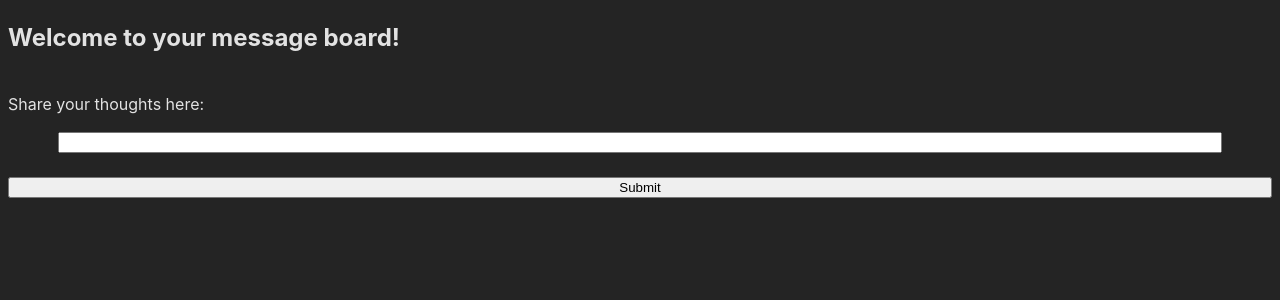
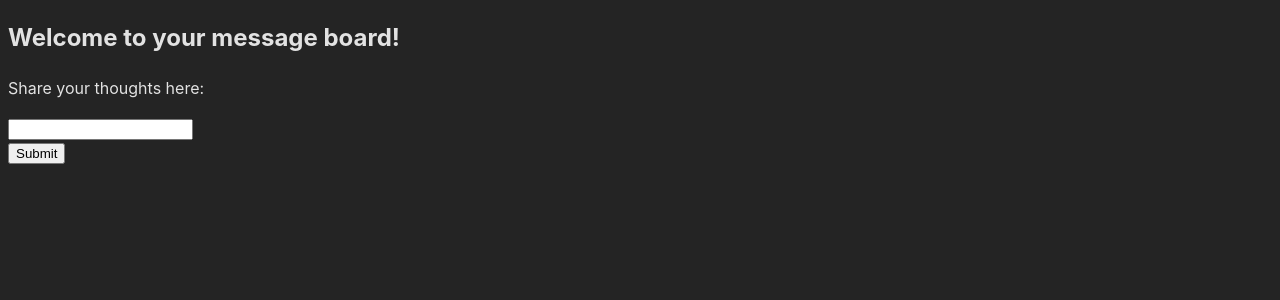
Before and after one commit to ntu7de/ReactMessageBoard, a React (Vite) app in the folder frontend/message-board-app/: page / in a window 1280 px wide. Shown: the top 300 px of the page. Built offline with nearby package versions, Linux system fonts and the light colour scheme.

Commit message:
small styling changes

```diff
--- a/frontend/message-board-app/src/components/MessageBoard.jsx
+++ b/frontend/message-board-app/src/components/MessageBoard.jsx
@@ -15,7 +15,7 @@ const MessageBoard = () => {
     return (
         <>
             <h2>Welcome to your message board!</h2>
-            <div className='input-container'>
+            {/* <div className='input-container'> */}
                 <p>Share your thoughts here: </p>
                 <input
                     type='text'
@@ -23,7 +23,7 @@ const MessageBoard = () => {
                     onChange={(e) => setMessage(e.target.value)}></input>
                 <br></br>
                 <button type='submit'>Submit</button>
-            </div>
+            {/* </div> */}
         </>
     )
 }
--- a/frontend/message-board-app/src/styles/MessageBoard.css
+++ b/frontend/message-board-app/src/styles/MessageBoard.css
@@ -1,8 +1,8 @@
-.input-container {
+/* .input-container {
     display: grid;
-    /* justify-content: 'space-between'; */
-}
-.input {
+    justify-content: 'space-between';
+} */
+/* .input {
     margin-left: 50px;
     margin-right: 50px;
-}
+} */
```
